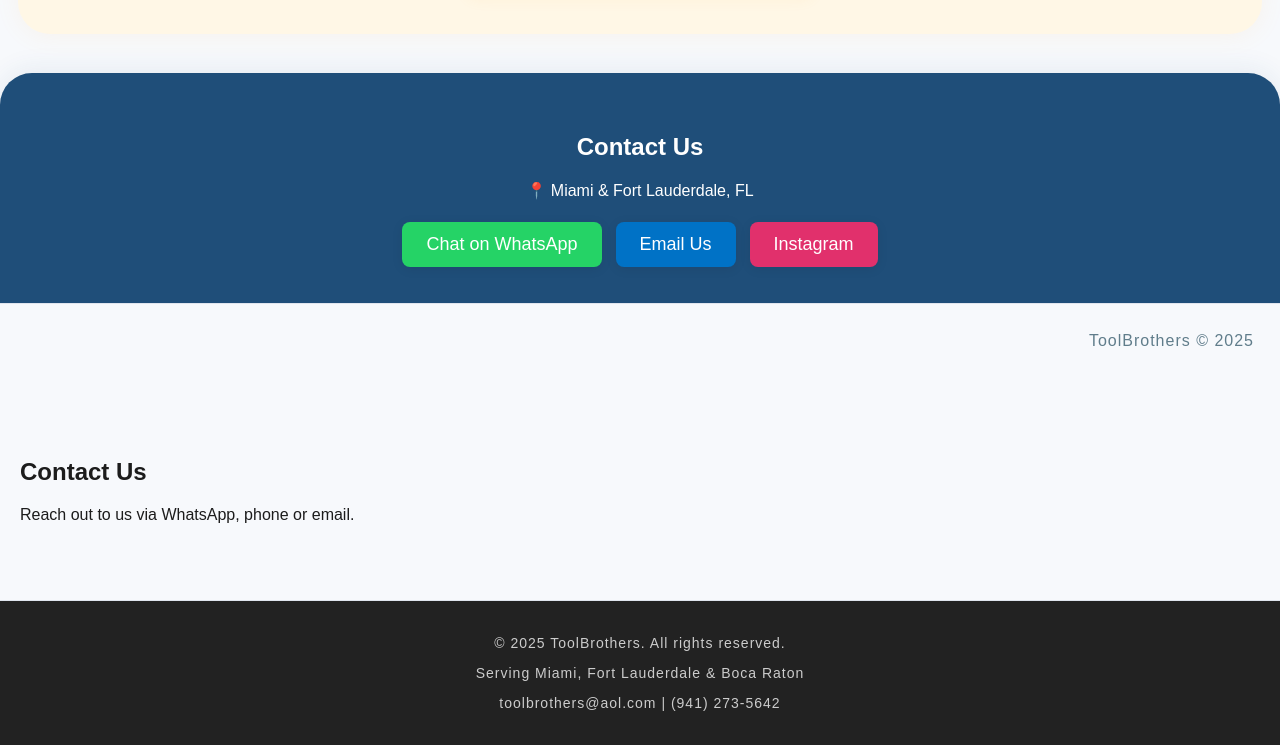
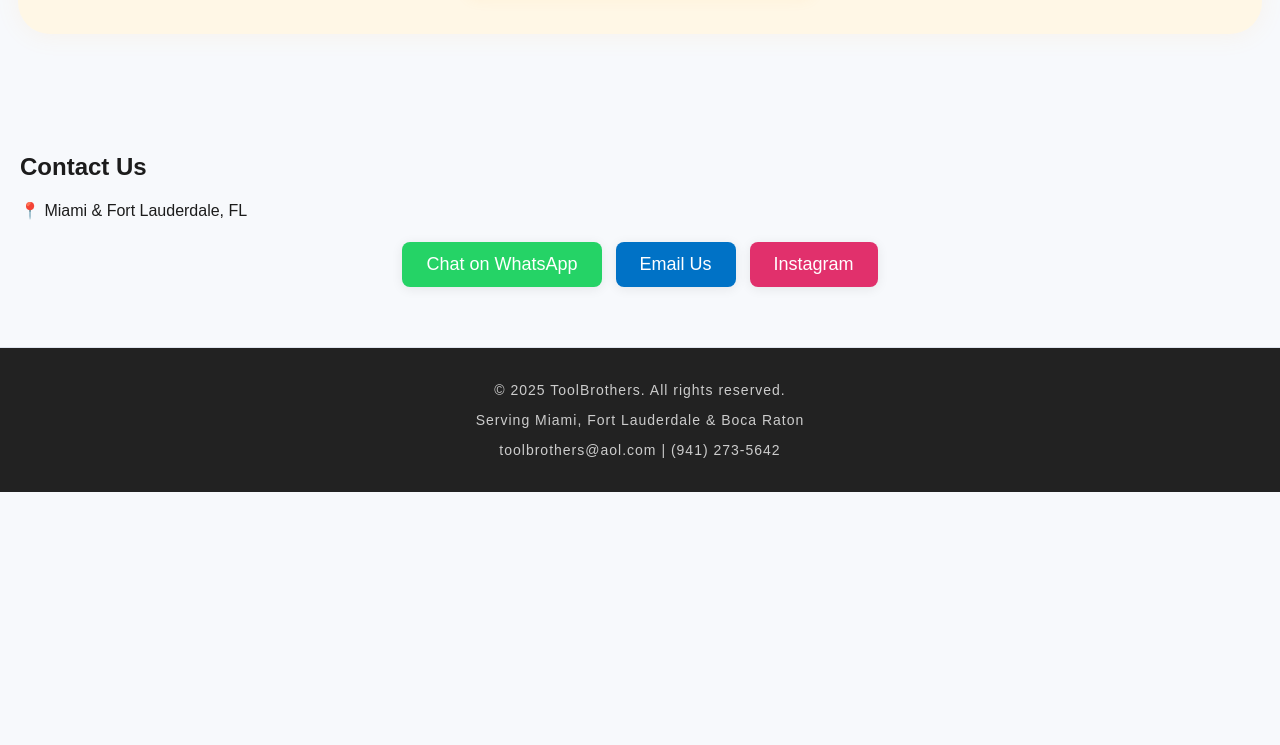
Before and after one commit to purpulvova/toolbrothers11, a plain HTML site: page index.html in a window 1280 px wide. Shown: the part 3371-4116 px from the top of the page. After the commit the page ends 3863 px from the top, so only its background shows below. Drawn offline with Linux system fonts and the light colour scheme.

Commit message:
Update index.html

```diff
--- a/index.html
+++ b/index.html
@@ -974,7 +974,7 @@
     </div>
   </section>
 
-  <section class="contacts">
+  <section id="contact" style="padding: 60px 20px;">
     <h2>Contact Us</h2>
     <p>📍 Miami & Fort Lauderdale, FL</p>
     <div class="contact-buttons">
@@ -983,17 +983,6 @@
       <a class="btn-instagram" href="https://www.instagram.com/tool.brothers/" target="_blank">Instagram</a>
     </div>
   </section>
-
-  <footer>
-    <p>ToolBrothers &copy; 2025</p>
-  </footer>
-
-<section id="contact" style="padding: 60px 20px;">
-  <h2>Contact Us</h2>
-  <p>Reach out to us via WhatsApp, phone or email.</p>
-  <!-- твоя форма или кнопки -->
-</section>
-
 
   <script>
     // Add simple animation to reviews on scroll
```
